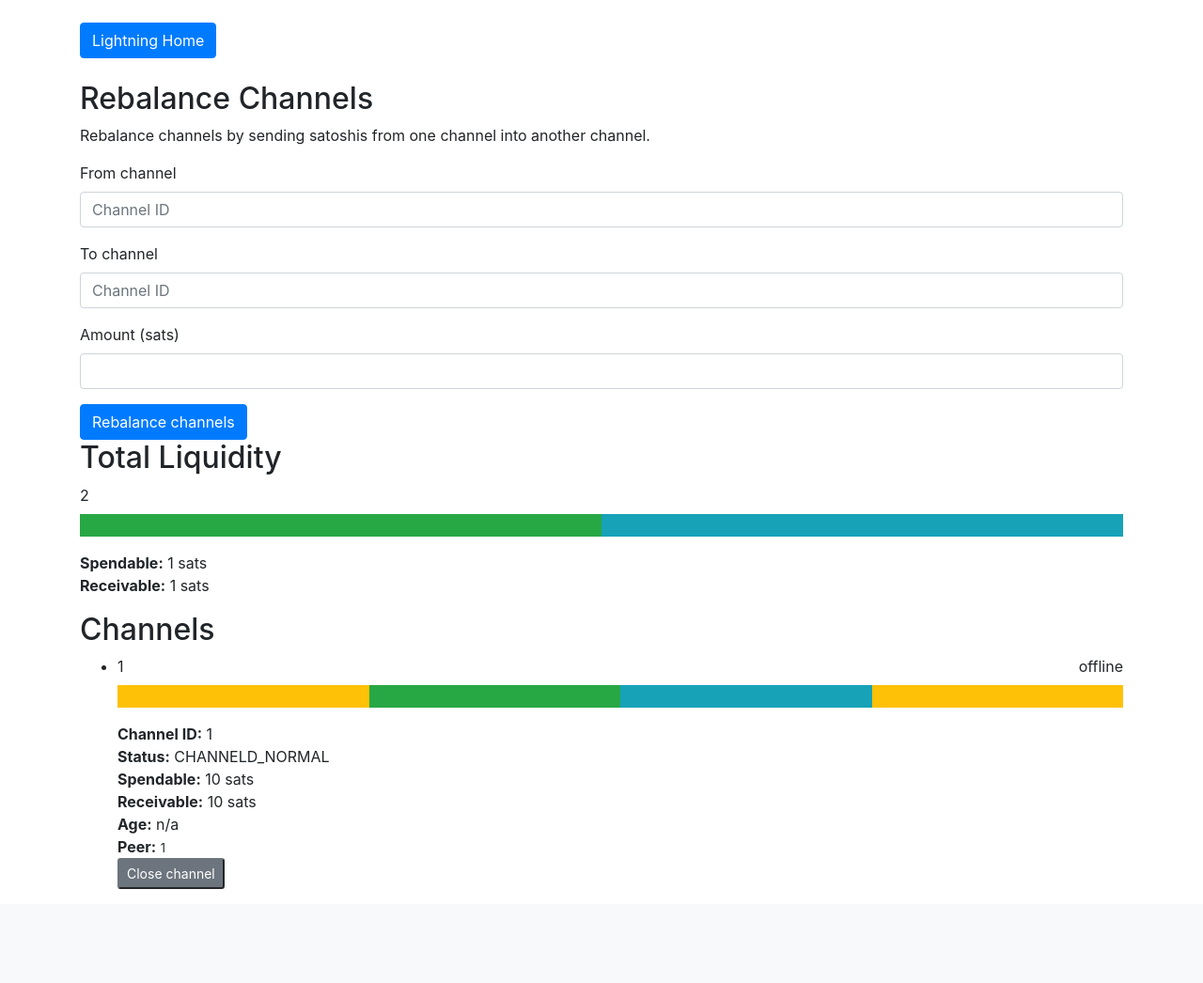
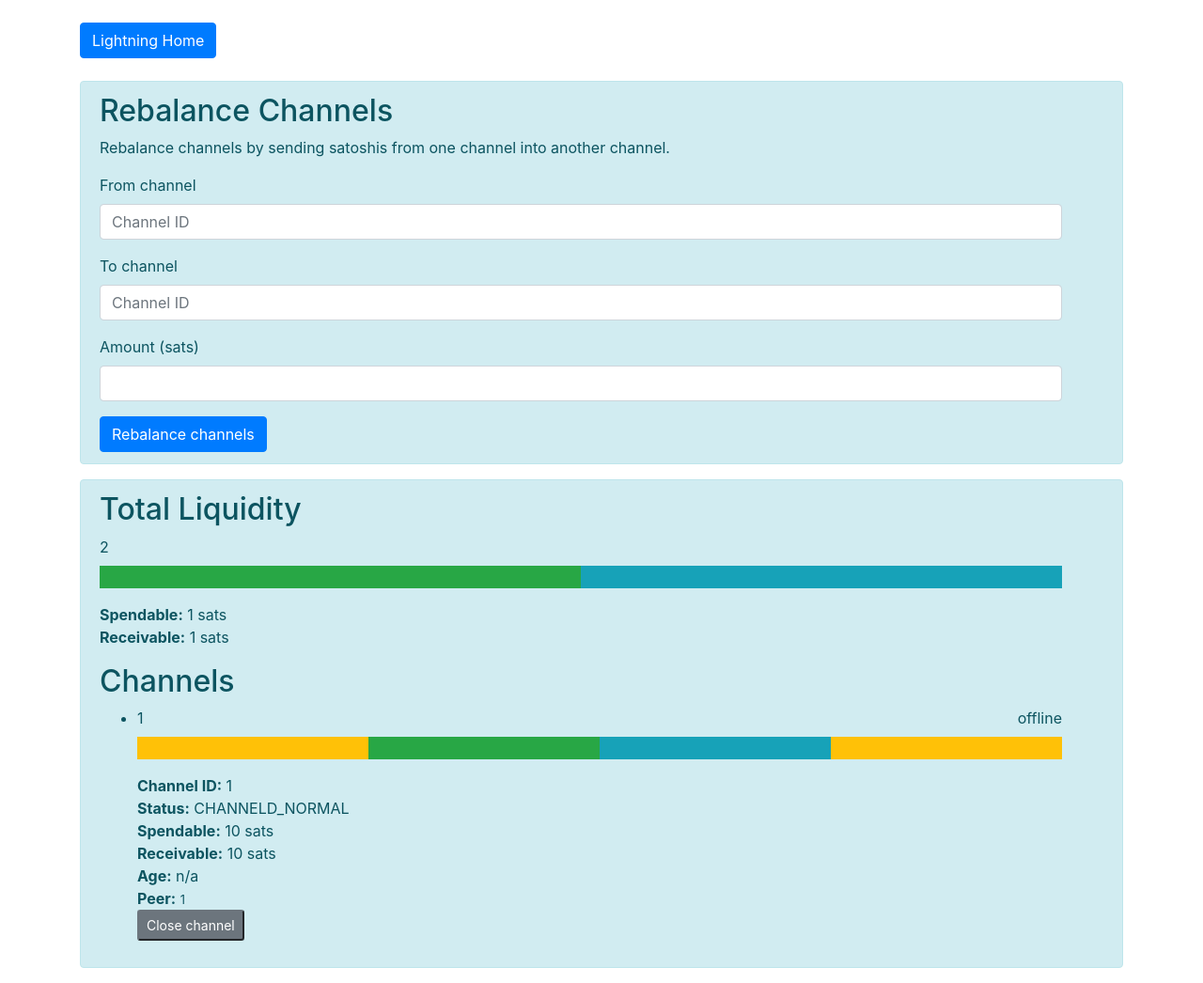
Before and after one commit to bitforge-me/beryllium, a Flask app: template templates/lightning/channel_management.html in a window 1280 px wide. Shown: the part 66-1112 px from the top of the page at 94% size. Before the commit the page ends 1012 px from the top, so only its background shows below. Run offline with Flask 2, Linux system fonts and the light colour scheme; the template is opened without the code that fills it: most values are stand-ins (such as "Sample title", 1, 10 or a date in 2020); parts of the project's set-up code (start-up, migrations or seed data) failed here and were passed over; some libraries are stand-ins or nearby versions.

Commit message:
wrapping the channel management like the other pages

```diff
--- a/templates/lightning/channel_management.html
+++ b/templates/lightning/channel_management.html
@@ -3,6 +3,7 @@
 {% block content %}
 <div>
     <br>
+    <div class="alert alert-dismissible alert-info">
     <h2>Rebalance Channels</h2>
     <p>Rebalance channels by sending satoshis from one channel into another channel.</p>
     <form id="rebalance-channel-form" method="POST">
@@ -21,6 +22,8 @@
       </div>
       <button id="rebalance-channel-submit" type="submit" class="btn btn-primary">Rebalance channels</button>
     </form>
+    </div>
+    <div class="alert alert-dismissible alert-info">
     <h2>Total Liquidity</h2>
     <div class="channel">
       <header class="d-flex justify-content-between mb-2">
@@ -69,6 +72,7 @@
     </li>
     {% endfor %}
     </ul>
+    </div>
 </div>
 {% endblock %}
 
```
